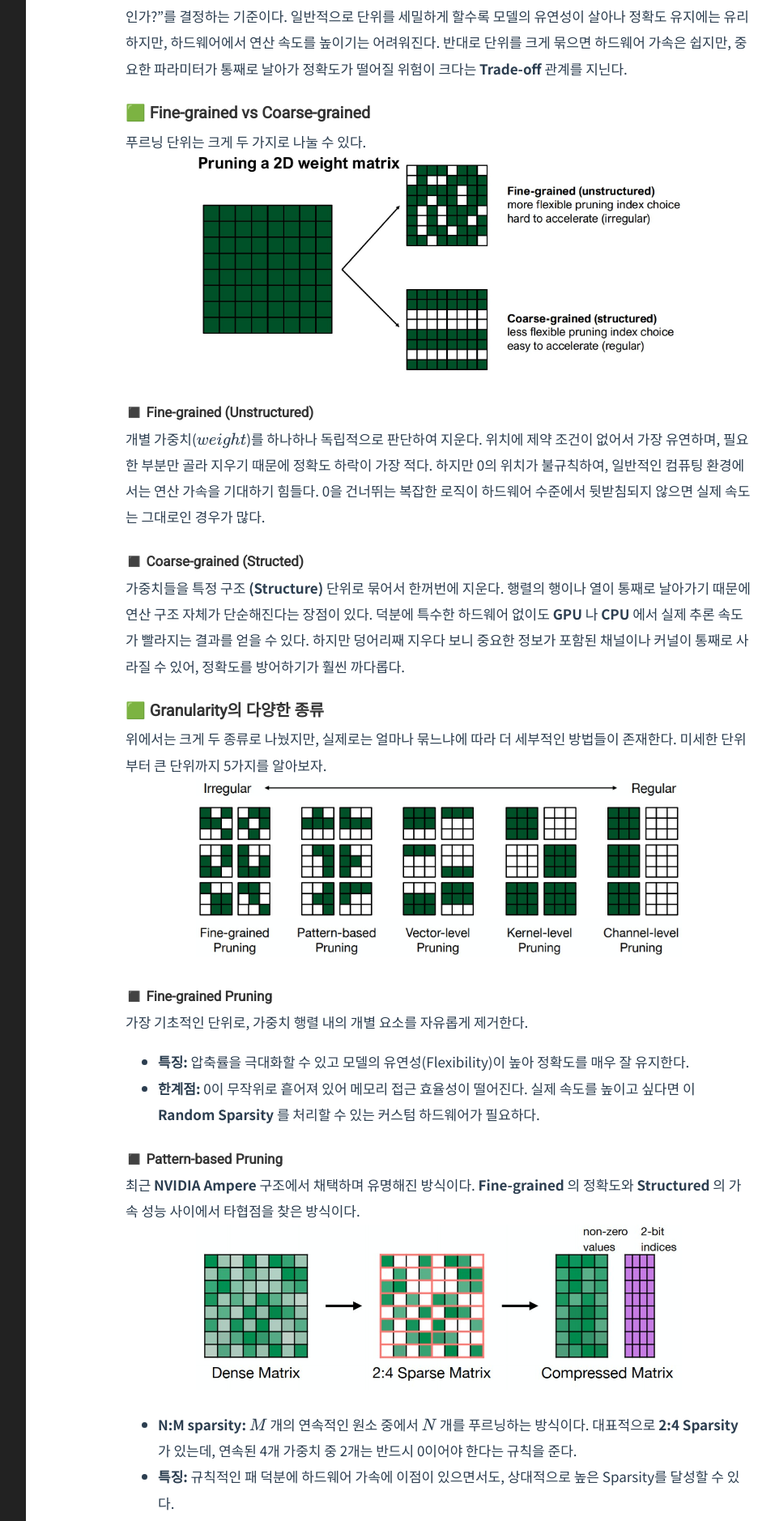
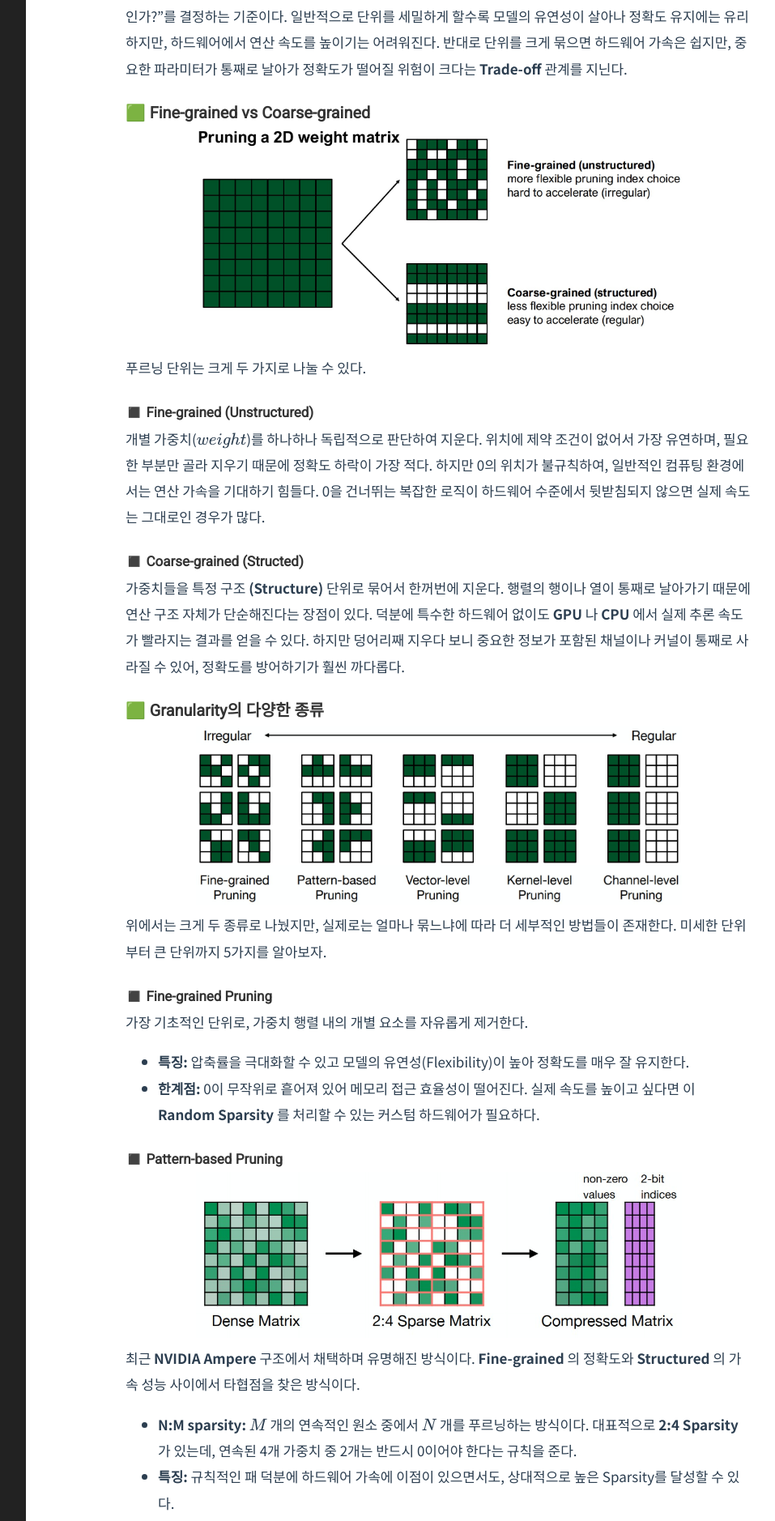
Before and after one commit to Youngjun-CV/Youngjun-CV.github.io, a Jekyll site: the page built from _posts/model compression/2026-04-01-granularity-criterion.markdown, in a window 1280 px wide. Shown: the part 826-2704 px from the top of the page at 81% size, without its empty margins (228-1185 px from the left). Built offline with Jekyll 4.4.1, drawn with Linux system fonts in a browser that asks for light colours; formulas are drawn with MathJax 3.

```diff
--- a/_posts/model compression/2026-04-01-granularity-criterion.markdown
+++ b/_posts/model compression/2026-04-01-granularity-criterion.markdown
@@ -23,11 +23,11 @@ category: ModelCompression
 간단하게 말하자면 "가중치 하나하나를 자유롭게 지울 것인가, 아니면 일정한 규칙이나 덩어리로 묶어서 지울 것인가?"를 결정하는 기준이다. 일반적으로 단위를 세밀하게 할수록 모델의 유연성이 살아나 정확도 유지에는 유리하지만, 하드웨어에서 연산 속도를 높이기는 어려워진다. 반대로 단위를 크게 묶으면 하드웨어 가속은 쉽지만, 중요한 파라미터가 통째로 날아가 정확도가 떨어질 위험이 크다는 **Trade-off** 관계를 지닌다.
 
 ### 🟩 Fine-grained vs Coarse-grained
-푸르닝 단위는 크게 두 가지로 나눌 수 있다.
 <p align="center">
   <img src="/images/ModelCompression/granularity_1.jpg"
        style="width: 600px; max-width: 100%;">
 </p>
+푸르닝 단위는 크게 두 가지로 나눌 수 있다.
 
 #### ◼️ Fine-grained (Unstructured)
 개별 가중치($weight$)를 하나하나 독립적으로 판단하여 지운다. 위치에 제약 조건이 없어서 가장 유연하며, 필요한 부분만 골라 지우기 때문에 정확도 하락이 가장 적다. 하지만 0의 위치가 불규칙하여, 일반적인 컴퓨팅 환경에서는 연산 가속을 기대하기 힘들다. 0을 건너뛰는 복잡한 로직이 하드웨어 수준에서 뒷받침되지 않으면 실제 속도는 그대로인 경우가 많다.
@@ -36,11 +36,13 @@ category: ModelCompression
 가중치들을 특정 구조 **(Structure)** 단위로 묶어서 한꺼번에 지운다. 행렬의 행이나 열이 통째로 날아가기 때문에 연산 구조 자체가 단순해진다는 장점이 있다. 덕분에 특수한 하드웨어 없이도 **GPU** 나 **CPU** 에서 실제 추론 속도가 빨라지는 결과를 얻을 수 있다. 하지만 덩어리째 지우다 보니 중요한 정보가 포함된 채널이나 커널이 통째로 사라질 수 있어, 정확도를 방어하기가 훨씬 까다롭다.
 
 ### 🟩 Granularity의 다양한 종류
-위에서는 크게 두 종류로 나눴지만, 실제로는 얼마나 묶느냐에 따라 더 세부적인 방법들이 존재한다. 미세한 단위부터 큰 단위까지 5가지를 알아보자.
+
 <p align="center">
   <img src="/images/ModelCompression/granularity_2.jpg"
        style="width: 600px; max-width: 100%;">
 </p>
+
+위에서는 크게 두 종류로 나눴지만, 실제로는 얼마나 묶느냐에 따라 더 세부적인 방법들이 존재한다. 미세한 단위부터 큰 단위까지 5가지를 알아보자.
 
 #### ◼️ Fine-grained Pruning
 가장 기초적인 단위로, 가중치 행렬 내의 개별 요소를 자유롭게 제거한다.
@@ -48,11 +50,12 @@ category: ModelCompression
 * **한계점:** 0이 무작위로 흩어져 있어 메모리 접근 효율성이 떨어진다. 실제 속도를 높이고 싶다면 이 **Random Sparsity** 를 처리할 수 있는 커스텀 하드웨어가 필요하다.
 
 #### ◼️ Pattern-based Pruning
-최근 **NVIDIA Ampere** 구조에서 채택하며 유명해진 방식이다. **Fine-grained** 의 정확도와 **Structured** 의 가속 성능 사이에서 타협점을 찾은 방식이다.
+
 <p align="center">
   <img src="/images/ModelCompression/granularity_3.jpg"
        style="width: 600px; max-width: 100%;">
 </p>
+최근 **NVIDIA Ampere** 구조에서 채택하며 유명해진 방식이다. **Fine-grained** 의 정확도와 **Structured** 의 가속 성능 사이에서 타협점을 찾은 방식이다.
 
 * **N:M sparsity:** $M$ 개의 연속적인 원소 중에서 $N$ 개를 푸르닝하는 방식이다. 대표적으로 **2:4 Sparsity** 가 있는데, 연속된 4개 가중치 중 2개는 반드시 0이어야 한다는 규칙을 준다.
 * **특징:** 규칙적인 패 덕분에 하드웨어 가속에 이점이 있으면서도, 상대적으로 높은 Sparsity를 달성할 수 있다.
```
